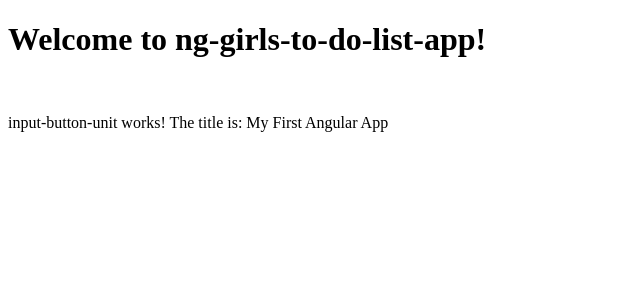
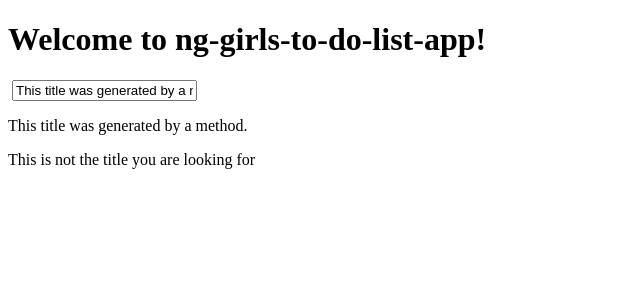
Before and after one commit to karomamczi/ng-girls-to-do-list-app, an Angular app: page / in a window 1280 px wide. Shown: the top 300 px of the page, without its empty margins (0-640 px from the left). Built offline with nearby package versions, Linux system fonts and the light colour scheme.

Commit message:
feat: Property binding

```diff
--- a/src/app/input-button-unit/input-button-unit.component.ts
+++ b/src/app/input-button-unit/input-button-unit.component.ts
@@ -3,25 +3,24 @@
 @Component({
   selector: 'app-input-button-unit',
   template: `
-    <p>
-      input-button-unit works!
-      The title is: {{ title }}
-    </p>
+    <input [value]="generateTitle()">
+    <p>{{ generateTitle() }}</p>
+    <p>{{title}}</p>
   `,
   styleUrls: ['./input-button-unit.component.css']
 })
 export class InputButtonUnitComponent implements OnInit {
   title = 'Hello World';
 
-  constructor() {
-    this.title = 'I Love Angular';
+  constructor() {}
+
+  ngOnInit(): void {
+    setTimeout(() => {
+      this.title = 'This is not the title you are looking for';
+    }, 3000);
   }
 
-  ngOnInit(): void {
-    this.changeTitle('My First Angular App');
-  }
-
-  changeTitle(newTitle: string): void {
-    this.title = newTitle;
+  generateTitle(): string {
+    return 'This title was generated by a method.';
   }
 }
```
